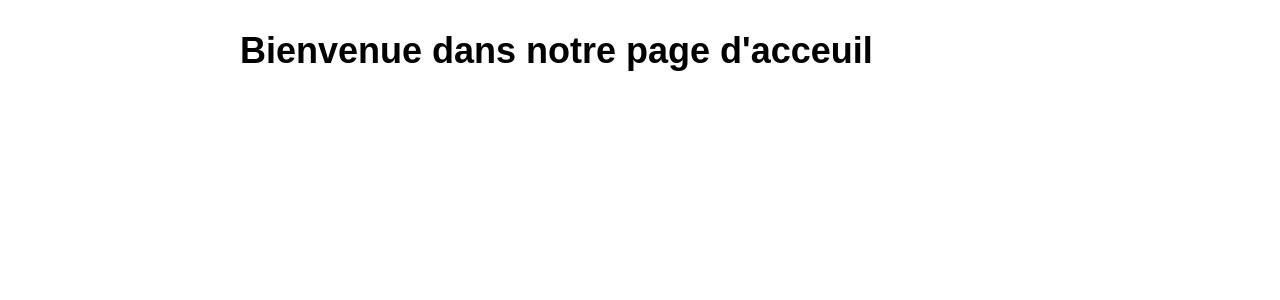
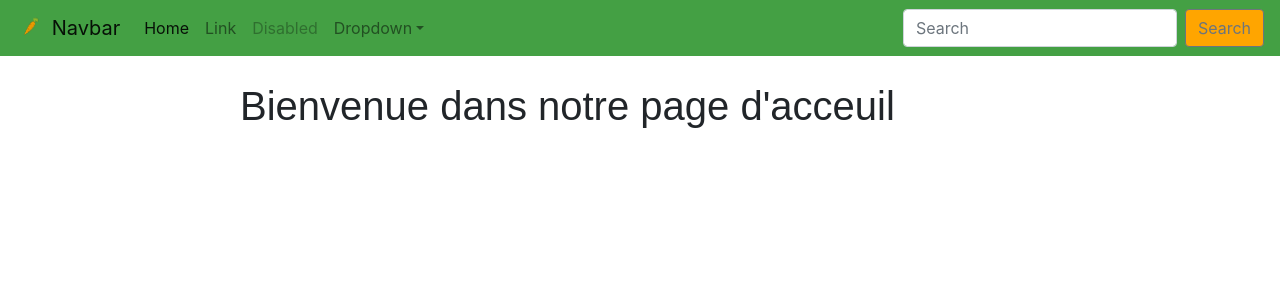
Before and after one commit to Gael-Mousset/FiFruitEtLegume, a Symfony app: template FiFruitEtLegume/templates/Index/index.html.twig in a window 1280 px wide. Shown: the top 300 px of the page. Run offline with Twig, Linux system fonts and the light colour scheme; the template is opened without the code that fills it, so the values that code supplies are empty; some libraries are stand-ins or nearby versions.

Commit message:
ajout d'une Navbar dans le template

```diff
--- a/FiFruitEtLegume/templates/Index/index.html.twig
+++ b/FiFruitEtLegume/templates/Index/index.html.twig
@@ -1,6 +1,6 @@
 {% extends 'base.html.twig' %}
 
-{% block title %}Hello BonjourController!{% endblock %}
+{% block title %}Page d'acceuil{% endblock %}
 
 {% block body %}
 <style>
--- a/FiFruitEtLegume/templates/base.html.twig
+++ b/FiFruitEtLegume/templates/base.html.twig
@@ -2,11 +2,60 @@
 <html>
     <head>
         <meta charset="UTF-8">
-        <title>{% block title %}Welcome!{% endblock %}</title>
+        <meta name="viewport" content="width=device-width, initial-scale=1, shrink-to-fit=no">
+        <title>{% block title %}{% endblock %}</title>
         {% block stylesheets %}{% endblock %}
+        <link rel="stylesheet" href="https://stackpath.bootstrapcdn.com/bootstrap/4.3.1/css/bootstrap.min.css" integrity="sha384-ggOyR0iXCbMQv3Xipma34MD+dH/1fQ784/j6cY/iJTQUOhcWr7x9JvoRxT2MZw1T" crossorigin="anonymous">
     </head>
     <body>
-        {% block body %}{% endblock %}
+    <nav class="navbar navbar-expand-sm navbar-light fixed-top " style="background-color: #44a044">
+        <a class="navbar-brand" href="#">
+            <img src="../public/LogoCarrot.png" width="30" height="30" class="d-inline-block align-top" alt="">
+            Navbar</a>
+        <button class="navbar-toggler" type="button" data-toggle="collapse" data-target="#navbarsExampleDefault" aria-controls="navbarsExampleDefault" aria-expanded="false" aria-label="Toggle navigation">
+            <span class="navbar-toggler-icon"></span>
+        </button>
+
+        <div class="collapse navbar-collapse" id="navbarsExampleDefault">
+            <ul class="navbar-nav mr-auto">
+                <li class="nav-item active">
+                    <a class="nav-link" href="#">Home <span class="sr-only">(current)</span></a>
+                </li>
+                <li class="nav-item">
+                    <a class="nav-link" href="#">Link</a>
+                </li>
+                <li class="nav-item">
+                    <a class="nav-link disabled" href="#">Disabled</a>
+                </li>
+                <li class="nav-item dropdown">
+                    <a class="nav-link dropdown-toggle" href="#" id="dropdown01" data-toggle="dropdown" aria-haspopup="true" aria-expanded="false">Dropdown</a>
+                    <div class="dropdown-menu" aria-labelledby="dropdown01">
+                        <a class="dropdown-item" href="#">Action</a>
+                        <a class="dropdown-item" href="#">Another action</a>
+                        <a class="dropdown-item" href="#">Something else here</a>
+                    </div>
+                </li>
+            </ul>
+            <form class="form-inline my-2 my-lg-0">
+                <input class="form-control mr-sm-2" type="text" placeholder="Search" aria-label="Search">
+                <button class="btn btn-outline-secondary my-2 my-sm-0" active type="submit" style="background-color: orange">Search</button>
+            </form>
+        </div>
+    </nav>
+
+    <main role="main">
+
+        <!-- Main jumbotron for a primary marketing message or call to action -->
+        <div class="jumbotron" style="background-color: white">
+            <div class="container" >
+                {% block body %}{% endblock %}
+            </div>
+        </div>
+
         {% block javascripts %}{% endblock %}
+        <script src="https://code.jquery.com/jquery-3.3.1.slim.min.js" integrity="sha384-q8i/X+965DzO0rT7abK41JStQIAqVgRVzpbzo5smXKp4YfRvH+8abtTE1Pi6jizo" crossorigin="anonymous"></script>
+        <script src="https://cdnjs.cloudflare.com/ajax/libs/popper.js/1.14.7/umd/popper.min.js" integrity="sha384-UO2eT0CpHqdSJQ6hJty5KVphtPhzWj9WO1clHTMGa3JDZwrnQq4sF86dIHNDz0W1" crossorigin="anonymous"></script>
+        <script src="https://stackpath.bootstrapcdn.com/bootstrap/4.3.1/js/bootstrap.min.js" integrity="sha384-JjSmVgyd0p3pXB1rRibZUAYoIIy6OrQ6VrjIEaFf/nJGzIxFDsf4x0xIM+B07jRM" crossorigin="anonymous"></script>
+    </main>
     </body>
 </html>
```
Also changed, not shown: FiFruitEtLegume/public/Image PNG 2020-12-04 09_34_13.png (added), FiFruitEtLegume/public/LogoCarrot.png (added).
